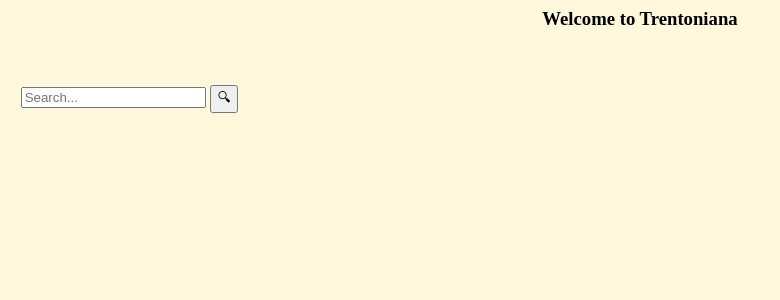
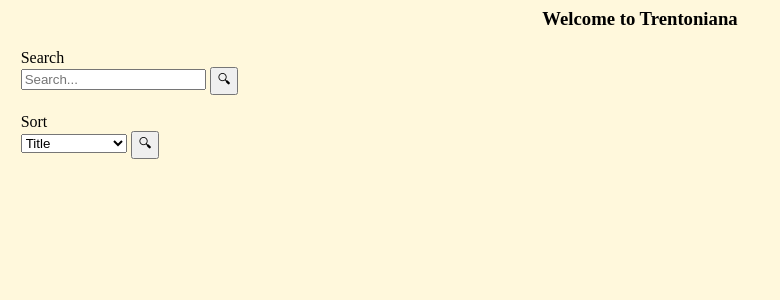
Before and after one commit to Zirich99/Trentoniana-CSC315-Group9, a Flask app: page / in a window 1280 px wide. Shown: the top 300 px of the page, without its empty margins (0-780 px from the left). Run offline with Flask 2, Linux system fonts and the light colour scheme; some libraries are stand-ins or nearby versions.

Commit message:
Finished implementation of usersort() function. User can now select from a dropdown list the attribute they would like to sort the entries by. Also renamed search function as usersearch().

```diff
--- a/app/app.py
+++ b/app/app.py
@@ -56,7 +56,7 @@ from config import config
 from flask import Flask, render_template, request
 
 # Functions to handle user input
-def search(userstr):
+def usersearch(userstr):
     # input: substr the user enters into the search bar
     # output: ENTRYs containing the user's search string in any of its fields
 
@@ -121,7 +121,7 @@ JOIN TRANSCRIBER
             # highlight matches by surrounding them with < >
             rows = [(attr.replace(userstr, f'<{userstr}>') for attr in row) for row in rows]
 
-            header = ('Entry', 'Category', 'Audio', 'Participant', 'Transcript', 'Transcriber')
+            header = ('Title', 'Category', 'Audio File', 'Participant', 'Transcript File', 'Transcriber')
             #cols = zip(*rows)
             #header = (attr+('_'*len(max(col,key=len))) for (attr,col) in zip(header,cols))
             rows.insert(0, header)
@@ -130,6 +130,70 @@ JOIN TRANSCRIBER
             msg = f"No results were found containing your search '{userstr}'" # message output to user
             row = (msg,) # each row is a tuple of attrs, here just the message
             rows = [row,] # list of rows, contains only the row with the single message item
+
+    return rows
+
+def usersort(usersel):
+    # input: user selection of what to sort by, chosen from dropdown
+    # output: rows sorted by the chosen criteria
+
+    # list of pairs of options with their respective column names
+    options =  [('ENTRY.entry_name', 'Title'),
+                ('CATEGORY.c_name', 'Category'),
+                ('AUDIOFILE.audio_filename', 'Audio File'),
+                ('PARTICIPANT.fullname', 'Participant'),
+                ('TRANSCRIPTFILE.transcript_filename', 'Transcript File'),
+                ('TRANSCRIBER.fullname', 'Transcriber')]
+
+    # modify header to show which col the user selected to sort by
+    header = tuple(f"Sorted by {col}" if opt==usersel else col for (opt,col) in options)
+
+    # make sure all user selection options are listed in options list,
+    # catches bugs if new options are added
+    if not any("Sorted by" in col for col in header):
+        raise NotImplementedError(f"looks like you forgot to add option '{usersel}' to in the usersort() function")
+
+    query = (
+        f"""
+SELECT
+    ENTRY.entry_name AS entry,
+    CATEGORY.c_name AS category,
+    AUDIOFILE.audio_filename AS audio,
+    PARTICIPANT.fullname AS participant,
+    TRANSCRIPTFILE.transcript_filename AS transcript,
+    TRANSCRIBER.fullname AS transcriber
+
+FROM ENTRY
+
+-- get category of entry
+JOIN CATEGORY
+    ON ENTRY.c_name = CATEGORY.c_name
+
+-- get audio filename and participants
+JOIN AUDIO
+    ON ENTRY.audio_id = AUDIO.audio_id
+JOIN AUDIOFILE
+    ON AUDIO.audiofile_id = AUDIOFILE.audiofile_id
+JOIN PARTICIPANT
+    ON AUDIO.p_id = PARTICIPANT.p_id
+
+-- get transcript filename and transcriber
+JOIN TRANSCRIPT
+    ON ENTRY.transcript_id = TRANSCRIPT.transcript_id
+JOIN TRANSCRIPTFILE
+    ON TRANSCRIPT.transcriptfile_id = TRANSCRIPTFILE.transcriptfile_id
+JOIN TRANSCRIBER
+    ON TRANSCRIPT.t_id = TRANSCRIBER.t_id
+
+ORDER BY {usersel}
+;
+        """
+    ).strip() # removes leading and trailing whitespace from this string
+
+    rows = connect(query)
+
+    # add column names
+    rows.insert(0, header)
 
     return rows
 
@@ -185,12 +249,22 @@ def form():
 # handle form data
 @app.route('/form-handler', methods=['POST']) # the page the this function leads to
 def handle_data():
-    # user input fields
-    user_search = request.form['search']
+    if 'submit_search' in request.form:
+        userstr = request.form['search'] # get user search string
+        rows = usersearch(userstr)
+    elif 'submit_sort' in request.form:
+        usersel = request.form['sort'] # get user sort selection
+        rows = usersort(usersel)
 
-    # tables whose fields you can search for a user's substring
+    return render_template('my-result.html', rows=rows)
 
-    '''tables = (', ').join(request.form.getlist("search_substr"))
+if __name__ == '__main__':
+    app.run(debug = True)
+
+
+
+
+'''tables = (', ').join(request.form.getlist("search_substr"))
     if tables != '':
 
         # final query
@@ -200,10 +274,3 @@ def handle_data():
         rows = connect(query)
     else:
         rows = []'''
-
-    rows = search(user_search)
-
-    return render_template('my-result.html', rows=rows)
-
-if __name__ == '__main__':
-    app.run(debug = True)
--- a/app/templates/my-form.html
+++ b/app/templates/my-form.html
@@ -11,12 +11,26 @@
         <form action="/form-handler" method="POST">
             <div>
 
-			<!-- User input search string -->
+			<!-- SEARCH BOX -->
+			Search
+			<br>
+			<input type ="text" name="search" placeholder="Search..."/>
+			<input type="submit" name="submit_search" value="🔍︎">
 			<br><br>
-			<!-- Search <br> -->
 
-			<input type ="text" name="search" placeholder="Search..."/>
-			<input type="submit" value="🔍︎">
+			<!-- SORT DROPDOWN -->
+
+			Sort
+			<br>
+			<select name="sort">
+				<option value="ENTRY.entry_name">Title</option>
+				<option value="CATEGORY.c_name">Category</option>
+				<option value="AUDIOFILE.audio_filename">Audio File</option>
+				<option value="PARTICIPANT.fullname">Participant</option>
+				<option value="TRANSCRIPTFILE.transcript_filename">Transcript File</option>
+				<option value="TRANSCRIBER.fullname">Transcriber</option>
+			</select>
+			<input type="submit" name="submit_sort" value="🔍︎">
 		</form>
 
 	<!-- Search option with radio buttons
```
